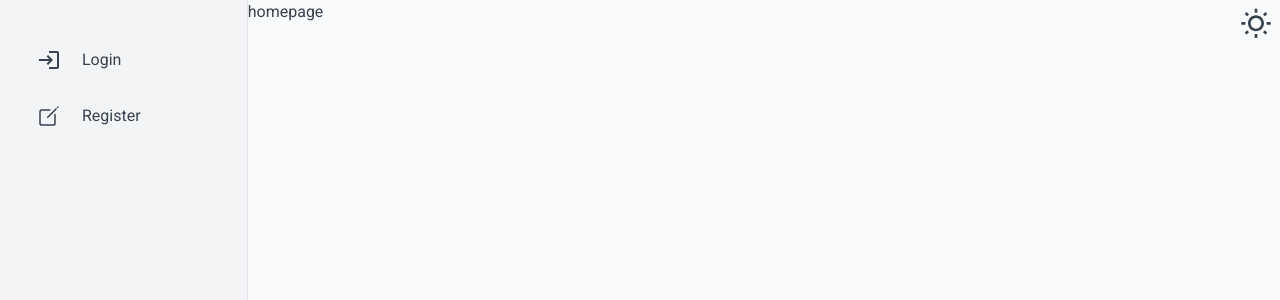
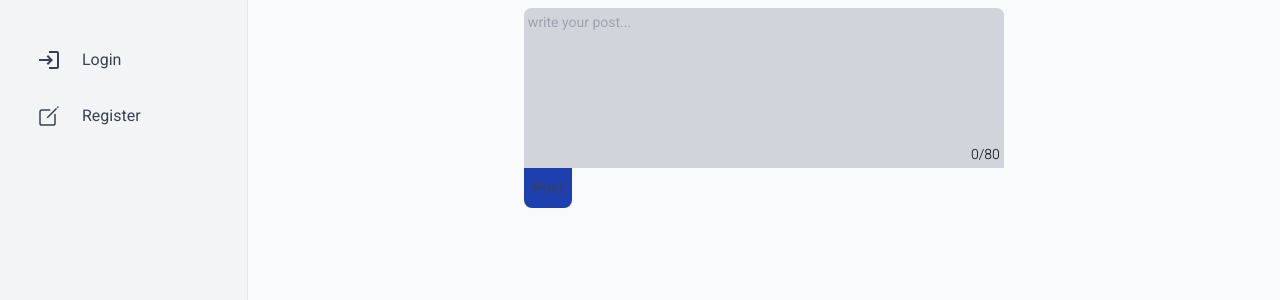
Before and after one commit to HusseinSerag/socialMediaApp, a React (Vite) app: page / in a window 1280 px wide. Shown: the top 300 px of the page. Built offline with nearby package versions, Linux system fonts and the light colour scheme.

Commit message:
Create posts feature

```diff
--- a/src/App.jsx
+++ b/src/App.jsx
@@ -28,7 +28,7 @@ function App() {
       <ReactQueryDevtools />
 
       <Toaster />
-      <DarkMode />
+      {/* <DarkMode /> */}
       <Suspense fallback={<FullPageSpinner />}>
         <Routes>
           <Route element={<AppLayout />}>
--- a/src/features/Profile/profilePreview.jsx
+++ b/src/features/Profile/profilePreview.jsx
@@ -30,7 +30,7 @@ export default function ProfilePreview() {
   const isUser = +id === LoggedInUser.id;
   const haveBio = user.bio?.length;
   return (
-    <div className=" relative flex flex-col items-center items-center justify-center gap-2 space-y-5  px-8 py-16  ">
+    <div className=" relative flex flex-col items-center  justify-center gap-2 space-y-5  px-8 py-16  ">
       {isUser && (
         <div className="absolute left-10 top-10">
           <Button type="primary">
--- /dev/null
+++ b/src/features/posts/AddPost.jsx
@@ -0,0 +1,53 @@
+import { useState } from "react";
+import { MAX_CHAR_POST } from "../../utils/Constants";
+import { useUser } from "../auth/useUser";
+import useAddPost from "./useAddPost";
+import SmallLoader from "../../ui/SmallLoader";
+
+import toast from "react-hot-toast";
+export default function AddPost() {
+  const { user } = useUser();
+
+  const [text, setText] = useState("");
+
+  const { addPost, isPending } = useAddPost();
+
+  const authenticated = Boolean(user?.id);
+  function handleAddPost() {
+    if (authenticated) {
+      if (text.length === 0) {
+        toast.error("Please write something first!");
+        return;
+      }
+      addPost(
+        { postOwner: user.id, postContent: text },
+        {
+          onSuccess: () => {
+            setText("");
+            toast.success("Post Added");
+          },
+        },
+      );
+    }
+  }
+
+  return (
+    <div className=" py-2">
+      <div className=" flex h-[8rem] flex-col rounded-t-lg bg-gray-300 sm:h-[10rem] dark:bg-gray-800">
+        <textarea
+          maxLength={MAX_CHAR_POST}
+          value={text}
+          onChange={(e) => setText(e.target.value)}
+          placeholder="write your post..."
+          className=" w-[15rem] flex-1 resize-none rounded-lg  bg-gray-300 p-1 text-sm text-black focus:outline-none sm:w-[30rem] dark:bg-gray-800 dark:text-white"
+        ></textarea>
+        <div className="p-1 text-right  text-sm font-light text-black dark:text-white">
+          {text.length}/{MAX_CHAR_POST}
+        </div>
+      </div>
+      <button className="rounded-b-lg bg-blue-800 p-2" onClick={handleAddPost}>
+        {isPending ? <SmallLoader /> : "Post"}
+      </button>
+    </div>
+  );
+}
--- /dev/null
+++ b/src/features/posts/useAddPost.js
@@ -0,0 +1,9 @@
+import { useMutation } from "@tanstack/react-query";
+
+import { createPost } from "../../services/postsApi";
+export default function useAddPost() {
+  const { mutate: addPost, isPending } = useMutation({
+    mutationFn: createPost,
+  });
+  return { addPost, isPending };
+}
--- /dev/null
+++ b/src/features/posts/useGetPosts.js
@@ -0,0 +1,9 @@
+import { useQuery } from "@tanstack/react-query";
+import { getPosts } from "../../services/postsApi";
+export function useGetPosts() {
+  const { data: posts, isLoading } = useQuery({
+    queryKey: ["posts"],
+    queryFn: getPosts,
+  });
+  return { posts, isLoading };
+}
--- a/src/pages/homepage.jsx
+++ b/src/pages/homepage.jsx
@@ -1,3 +1,9 @@
+import AddPost from "../features/posts/AddPost";
+
 export default function Homepage() {
-  return <div className="">homepage</div>;
+  return (
+    <div className="flex flex-col items-center justify-center">
+      <AddPost />
+    </div>
+  );
 }
--- /dev/null
+++ b/src/services/postsApi.js
@@ -0,0 +1,23 @@
+import { POSTS_TABLE_NAME } from "../utils/Constants";
+import { throwError } from "../utils/helpers";
+import supabase from "./supabase";
+
+export async function createPost({ postOwner, postContent }) {
+  const { data, error } = await supabase
+    .from(POSTS_TABLE_NAME)
+    .insert({ postOwner, postContent });
+
+  if (error) {
+    throw throwError(error.message, error.code);
+  }
+  return data;
+}
+
+export async function getPosts() {
+  const { data, error } = await supabase.from(POSTS_TABLE_NAME).select();
+  if (error) {
+    throwError(error.message, error.code);
+  }
+
+  return data;
+}
--- a/src/utils/Constants.js
+++ b/src/utils/Constants.js
@@ -4,4 +4,14 @@ const UPLOAD = 3;
 
 const AVATAR_BUCKET_NAME = "avatars";
 const USER_TABLE_NAME = "users";
-export { START, CREATE, UPLOAD, AVATAR_BUCKET_NAME, USER_TABLE_NAME };
+const POSTS_TABLE_NAME = "posts";
+const MAX_CHAR_POST = 80;
+export {
+  START,
+  CREATE,
+  UPLOAD,
+  AVATAR_BUCKET_NAME,
+  USER_TABLE_NAME,
+  MAX_CHAR_POST,
+  POSTS_TABLE_NAME,
+};
```
